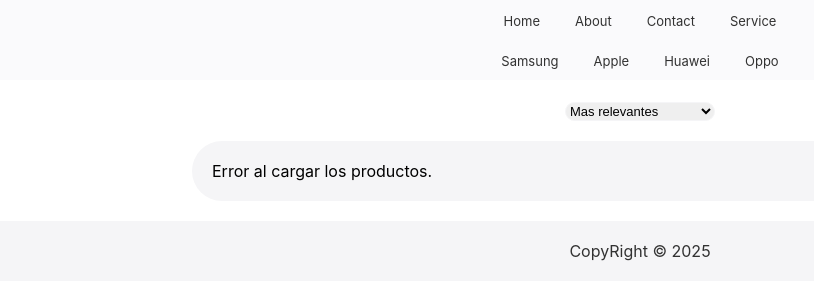
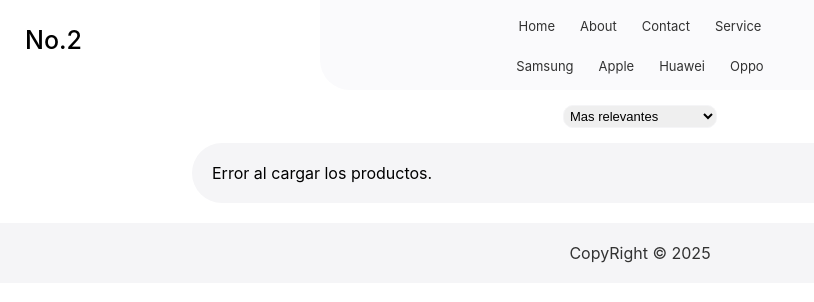
Before and after one commit to JCSCJ/Tienda, a website: page index.html in a window 1280 px wide. Shown: the whole page, without its empty margins (0-814 px from the left). Drawn offline with Linux system fonts and the light colour scheme; no server answers.

Commit message:
Actualizacion de CSS

```diff
--- a/index.html
+++ b/index.html
@@ -8,6 +8,9 @@
             </head>
             <body>
                 <header>
+                    <div class="logo">No.2
+                        <img src="" alt="">
+                    </div>
                     <ul class="main-bar">
                         <li><a href="">Home</a></li>
                         <li><a href="">About</a></li>
--- a/style.css
+++ b/style.css
@@ -8,14 +8,20 @@ body{
    font-family: SF Pro Text, SF Pro Icons, Helvetica Neue, Helvetica, Arial, sans-serif;
 }
 header{
+    display: block;
+    margin: auto;
     background: rgb(250, 250, 252);
-    padding: 0px 0;
-    text-align: center;
-}
+    padding: 5px 100px;
+    width: 50%;
+    border-bottom-right-radius: 30px;
+    border-bottom-left-radius: 30px;
+    }
+
 .main-bar, .secondary-bar{
     list-style: none;
     display: flex;
     justify-content: center;
+    align-content: center;
     gap: 15px;
     padding: 10px 0;
 }
@@ -23,18 +29,25 @@ header{
     text-decoration: none;
     color: #323232;
     font-size: 13px;
-    padding:10px;
+    padding:5px;
     transition: color 0.3s;
+}
+.logo{
+    position: absolute;
+    font-size: 25px;
+    font-weight: 500;
+    left: 25px;
+    top: 25px;
 }
 .main-bar a:hover , .secondary-bar a:hover{
     color: black;
     }
 .filter {
     text-align: center;
-    margin: 20px 0;
+    margin: 15px 0;
 }
 .filter select {
-    padding: 0px;
+    padding: 2px;
     font-size: 13px;
     border: 1px solid #f5f5f7;
     border-radius: 10px;
```
Also changed, not shown: 1 other file.
